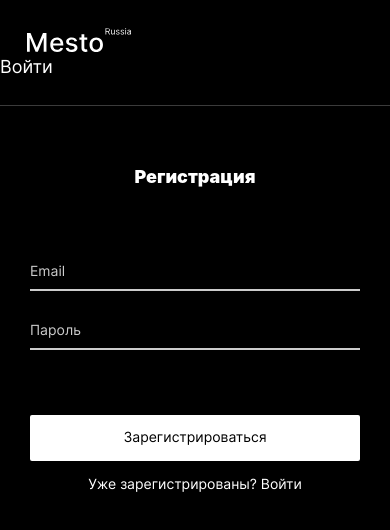
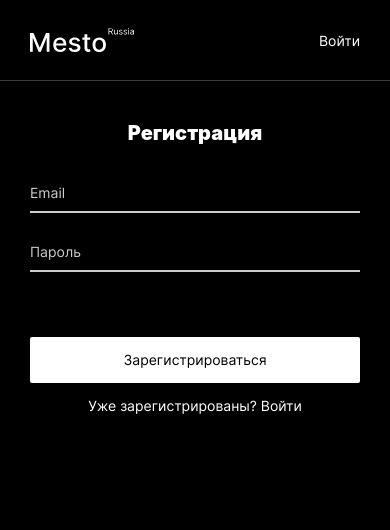
Before and after one commit to naumch1k/react-mesto-api-full, a React (Create React App) app in the folder frontend/: page /sign-up in a window 390 px wide. Shown: the top 530 px of the page. Built offline with nearby package versions, Linux system fonts and the light colour scheme; no server answers; a web font is replaced by a local one.

Commit message:
feat: improve header mobile layout

```diff
--- /dev/null
+++ b/frontend/src/blocks/form/__heading/_theme/form__heading_theme_dark.css
@@ -0,0 +1,6 @@
+@media screen and (max-width: 414px) {
+    .form__heading_theme_dark {
+      font-size: 20px;
+      margin: 0 0 30px;
+    }
+  }
--- a/frontend/src/blocks/form/_theme/form_theme_dark.css
+++ b/frontend/src/blocks/form/_theme/form_theme_dark.css
@@ -5,3 +5,9 @@
 
   padding: 60px 0;
 }
+
+@media screen and (max-width: 414px) {
+  .form_theme_dark {
+    padding: 40px 0;
+  }
+}
--- a/frontend/src/blocks/header/__email/header__email.css
+++ b/frontend/src/blocks/header/__email/header__email.css
@@ -1,3 +1,3 @@
 .header__email {
-  margin: 0 0 0 auto;
+  margin: 0;
 }
--- a/frontend/src/blocks/header/__logo/header__logo.css
+++ b/frontend/src/blocks/header/__logo/header__logo.css
@@ -1,10 +1,11 @@
 .header__logo {
   width: 142px;
+  margin-right: 20px;
 }
 
 @media screen and (max-width: 414px) {
   .header__logo {
     width: 103.75px;
-    margin: 0 0 0 27px;
+    margin-left: 30px;
   }
 }
--- a/frontend/src/blocks/header/__navlink/header__navlink.css
+++ b/frontend/src/blocks/header/__navlink/header__navlink.css
@@ -1,12 +1,20 @@
 .header__navlink {
+  align-content: center;
   font-size: 18px;
   line-height: 1.2;
-  color: #FFFFFF;
+  color: #fff;
   text-decoration: none;
 
   transition: opacity .5s ease;
 }
 
-.header__navlink:hover{
+.header__navlink:hover {
   opacity: 0.6;
 }
+
+@media screen and (max-width: 414px) {
+  .header__navlink {
+    font-size: 14px;
+    margin: 0 30px 0 0;
+  }
+}
--- /dev/null
+++ b/frontend/src/blocks/header/__user-info/header__user-info.css
@@ -0,0 +1,18 @@
+.header__user-info {
+    display: flex;
+    flex-wrap: wrap;
+  }
+
+  @media screen and (max-width: 1024px) {
+    .header__user-info {
+        flex-direction: column;
+        align-items: flex-end;
+        margin-left: auto;
+    }
+  }
+
+  @media screen and (max-width: 414px) {
+    .header__user-info {
+        margin-right: 30px;
+    }
+  }
--- a/frontend/src/blocks/header/header.css
+++ b/frontend/src/blocks/header/header.css
@@ -1,14 +1,9 @@
 .header {
   display: flex;
+  flex-wrap: wrap;
   flex-direction: row;
   justify-content: space-between;
   align-items: center;
 
   border-bottom: 1px solid rgba(84, 84, 84, 0.7);
 }
-
-@media screen and (max-width: 414px) {
-  .header {
-    display: block;
-  }
-}
--- a/frontend/src/components/Header.js
+++ b/frontend/src/components/Header.js
@@ -27,12 +27,12 @@ function Header({ loggedIn, userEmail, onSignOut }) {
         </nav>)
       }
       {loggedIn &&
-        (<>
+        (<div className="header__user-info">
           <p className="header__email">{userEmail}</p>
           <button onClick={onSignOut} className="header__button" type="button">
             Выйти
           </button>
-        </>)
+        </div>)
       }
     </header>
   )
--- a/frontend/src/components/Login.js
+++ b/frontend/src/components/Login.js
@@ -23,7 +23,7 @@ function Login({ onLogin }) {
 
   return(
     <form onSubmit={handleSubmit} className="form form_theme_dark" name="login-form">
-      <h2 className="form__heading">Вход</h2>
+      <h2 className="form__heading form__heading_theme_dark">Вход</h2>
       <fieldset className="form__items form__items_theme_dark">
         <input
           className="form__item form__item_theme_dark form__item_el_email"
--- a/frontend/src/components/Register.js
+++ b/frontend/src/components/Register.js
@@ -24,7 +24,7 @@ function Register({ onRegistration }) {
 
   return(
     <form onSubmit={handleSubmit} className="form form_theme_dark" name="signup-form">
-      <h2 className="form__heading">Регистрация</h2>
+      <h2 className="form__heading form__heading_theme_dark">Регистрация</h2>
       <fieldset className="form__items form__items_theme_dark">
         <input
           className="form__item form__item_theme_dark form__item_el_email"
--- a/frontend/src/index.css
+++ b/frontend/src/index.css
@@ -10,6 +10,7 @@
 @import url(./blocks/header/header.css);
 @import url(./blocks/header/__logo/header__logo.css);
 @import url(./blocks/header/__navlink/header__navlink.css);
+@import url(./blocks/header/__user-info/header__user-info.css);
 @import url(./blocks/header/__email/header__email.css);
 @import url(./blocks/header/__button/header__button.css);
 @import url(./blocks/profile/profile.css);
@@ -51,6 +52,7 @@
 @import url(./blocks/form/_theme/form_theme_dark.css);
 @import url(./blocks/form/__heading/form__heading.css);
 @import url(./blocks/form/__heading/_place/form__heading_place_confirm.css);
+@import url(./blocks/form/__heading/_theme/form__heading_theme_dark.css);
 @import url(./blocks/form/__items/form__items.css);
 @import url(./blocks/form/__items/_theme/form__items_theme_dark.css);
 @import url(./blocks/form/__item/form__item.css);
```
